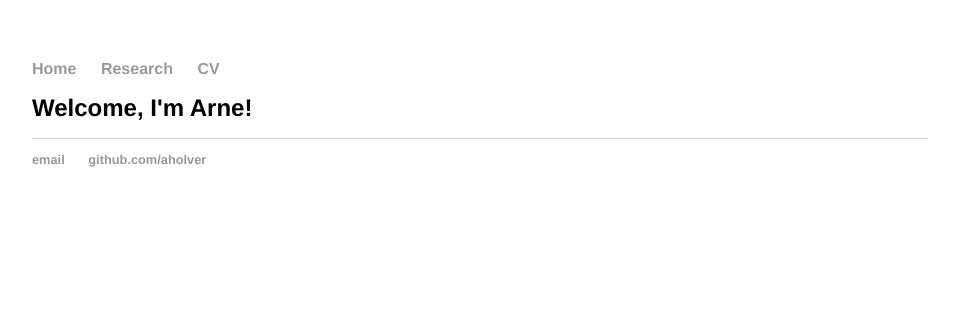
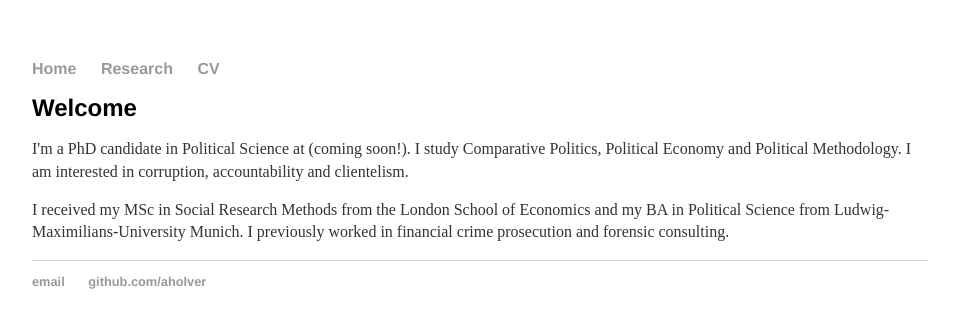
Before and after one commit to aholver/aholver.github.io, a Jekyll site: the page built from index.html, in a window 1280 px wide. Shown: the top 328 px of the page, without its empty margins (160-1119 px from the left). Built offline with Jekyll 4.4.1, drawn with Linux system fonts in a browser that asks for light colours.

Commit message:
Update index.html

```diff
--- a/index.html
+++ b/index.html
@@ -3,5 +3,7 @@ layout: default
 title: Arne Holverscheid
 ---
 <div class="blurb">
-	<h1>Welcome, I'm Arne!</h1>
+	<h1>Welcome</h1>
+	<p>I'm a PhD candidate in Political Science at (coming soon!). I study Comparative Politics, Political Economy and Political Methodology. I am interested in corruption, accountability and clientelism.</p>
+	<p>I received my MSc in Social Research Methods from the London School of Economics and my BA in Political Science from Ludwig-Maximilians-University Munich. I previously worked in financial crime prosecution and forensic consulting.</p>
 </div><!-- /.blurb -->
```
